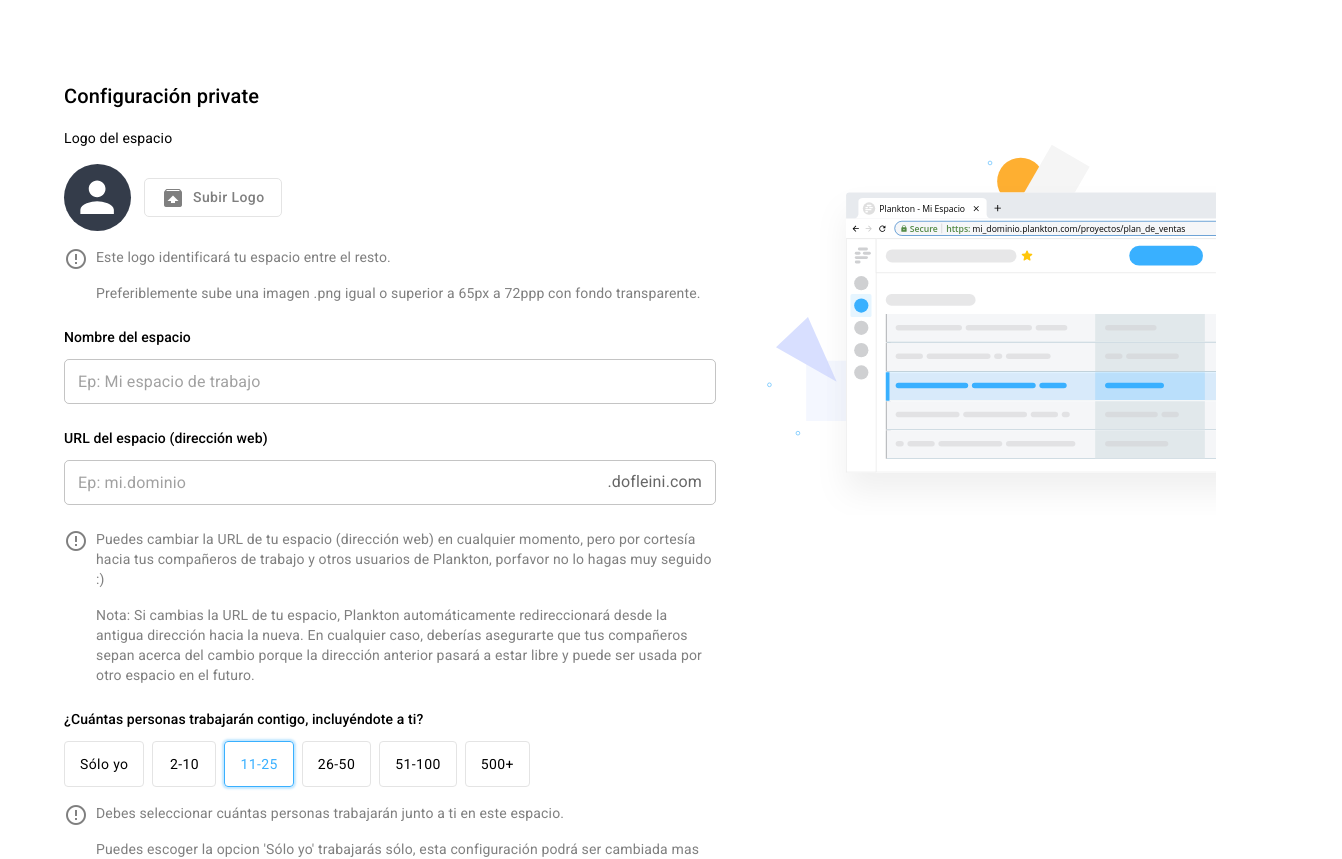
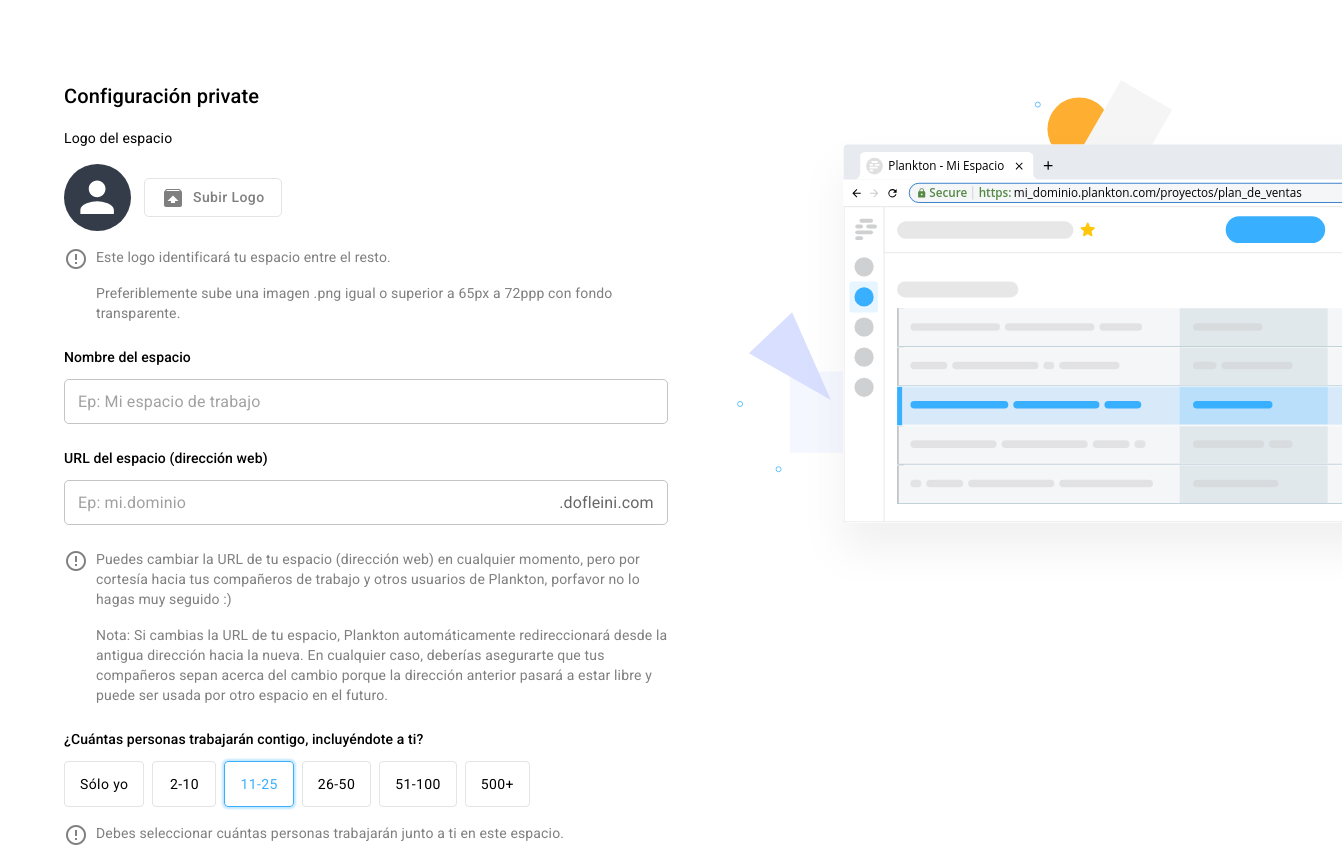
Before and after one commit to JuanPaFerro/tarea-uix, a React (Vite) app: page / in a window 1280 px wide. Shown: the top 859 px of the page, 1342 px wide, since content can reach past the window. Built offline with nearby package versions, Linux system fonts and the light colour scheme.

Commit message:
Fixed a bug when giving a set size to the svg

```diff
--- a/src/components/Colors/Colors.jsx
+++ b/src/components/Colors/Colors.jsx
@@ -2,7 +2,7 @@ import React, { useContext } from "react";
 import { Box } from "@mui/material";
 import { CirclePicker } from "react-color";
 import CustomColorSketchPicker from "../CustomColorSketchPicker/CustomColorSketchPicker";
-import styled from "styled-components";
+import styled from "@emotion/styled";
 import { Context } from "../../Context/Contex";
 
 const CustomCirclePicker = styled(CirclePicker)`
@@ -12,7 +12,7 @@ const CustomCirclePicker = styled(CirclePicker)`
 `;
 
 const Colors = () => {
-  const {setSpaceColor, matchesSM } = useContext(Context);
+  const { setSpaceColor, matchesSM } = useContext(Context);
   return (
     <Box
       display="flex"
@@ -34,7 +34,7 @@ const Colors = () => {
           "#D6198A",
           "#B321F1",
         ]}
-        onChange={(color) =>setSpaceColor(color.hex)}
+        onChange={(color) => setSpaceColor(color.hex)}
         circleSize={45}
       />
       <CustomColorSketchPicker />
--- a/src/components/Preview/Preview.jsx
+++ b/src/components/Preview/Preview.jsx
@@ -3,15 +3,19 @@ import { Box } from "@mui/material";
 import { Context } from "../../Context/Contex";
 
 function Preview() {
-  const { spaceColor, spaceName, spaceURL, spaceLogo } = useContext(Context);
+  const { spaceColor, spaceName, spaceURL, spaceLogo, matchesSM } =
+    useContext(Context);
   return (
-    <Box>
+    <Box display={matchesSM ? "none" : "block"}>
       <svg
         xmlns="http://www.w3.org/2000/svg"
         viewBox="0 0 807 598"
-        style={{ position: "sticky", top: "0px" }}
-        height="500px"
-        width="500px"
+        style={{
+          position: "sticky",
+          top: "0px",
+          minWidth: "500px",
+          minHeight: "500px",
+        }}
       >
         <defs>
           <pattern
--- a/src/pages/Home.jsx
+++ b/src/pages/Home.jsx
@@ -9,7 +9,7 @@ const Home = () => {
   return (
     <Container maxWidth="lg" sx={{ display: "flex", paddingY: "80px" }}>
       <Admin />
-      <Preview display={matchesSM ? "none" : "block"} />
+      <Preview display={matchesSM && "none"} />
     </Container>
   );
 };
```
